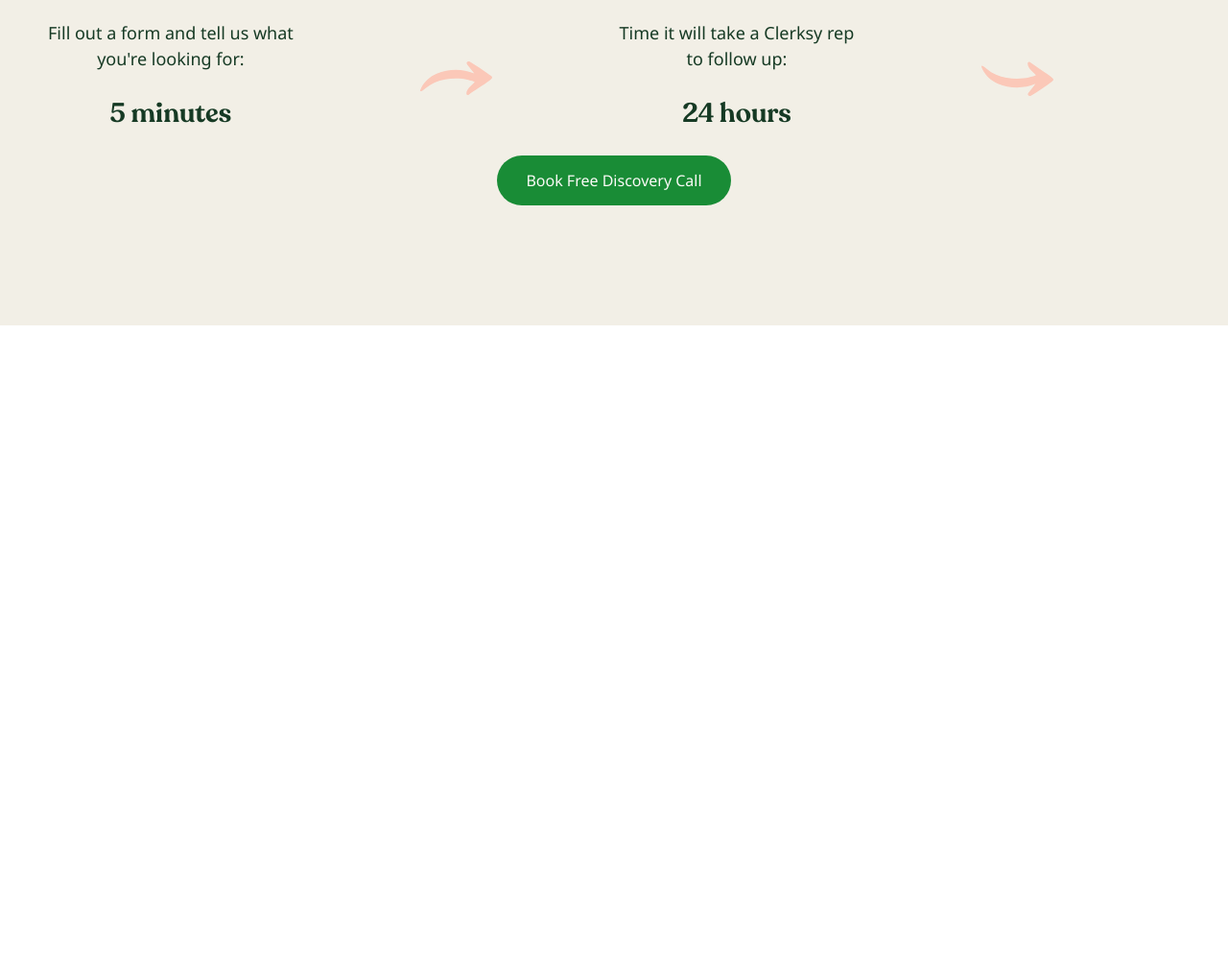
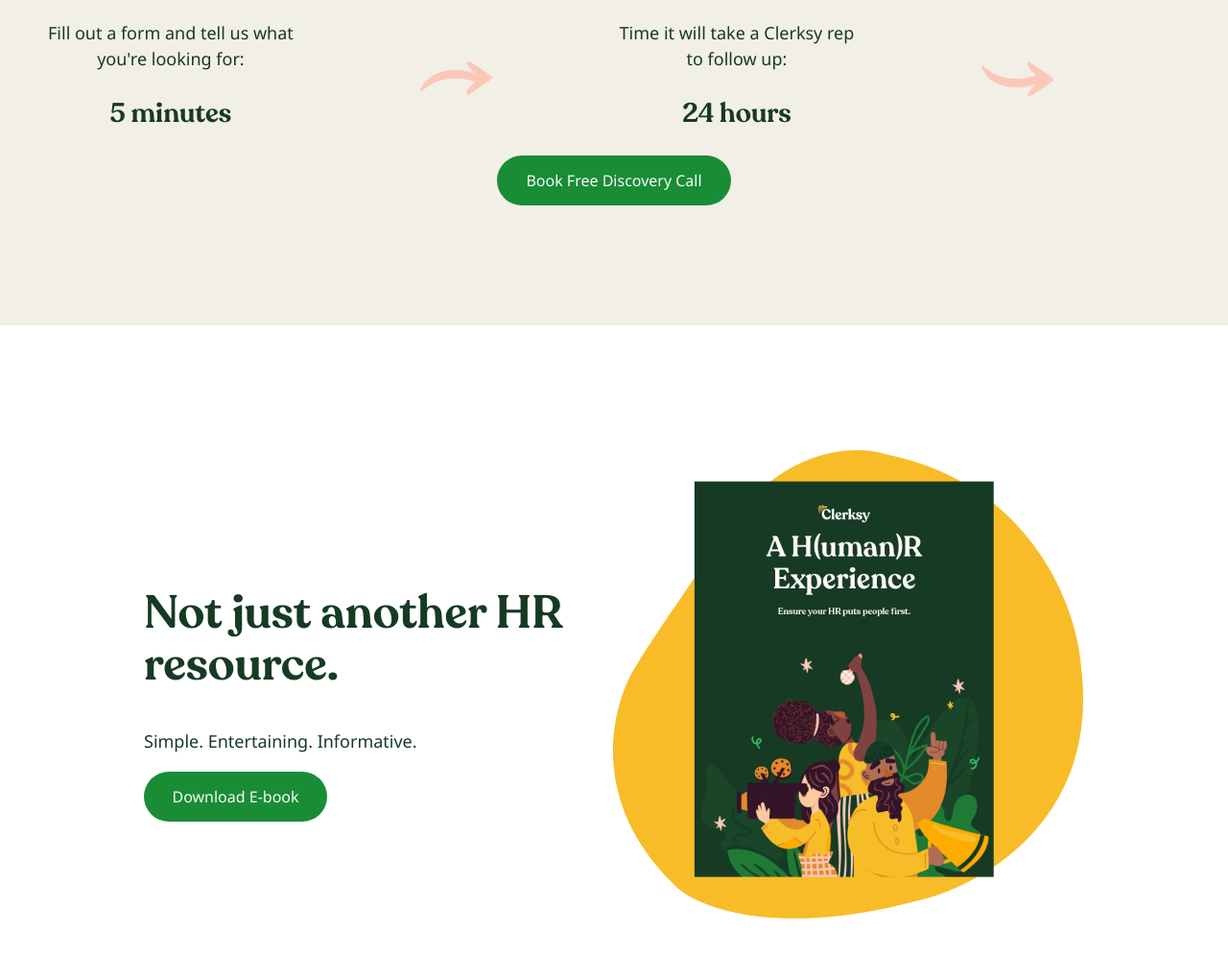
Before and after one commit to Merfy1/Cherksy, a plain HTML site: page index.html in a window 1280 px wide. Shown: the part 5331-6326 px from the top of the page at 96% size. Before the commit the page ends 5670 px from the top, so only its background shows below. Drawn offline with Linux system fonts and the light colour scheme.

Commit message:
create: book

```diff
--- a/index.html
+++ b/index.html
@@ -169,5 +169,18 @@
             <button class="stage-button">Book Free Discovery Call</button>
         </div>
     </section>
+    <section class="book">
+        <div class="container">
+            <div class="book-wrapper">
+                <div class="book-info">
+                    <h2 class="book-title">Not just another HR resource.</h2>
+                    <p class="book-title_sub">Simple. Entertaining. Informative.</p>
+                    <button class="book-button">Download E-book</button>
+                </div>
+                <img src="img/book.png" alt="">
+            </div>
+
+        </div>
+    </section>
 </body>
 </html>
--- /dev/null
+++ b/sass/_book.sass
@@ -0,0 +1,29 @@
+.book
+    padding: 120px 0px
+    &-wrapper
+        padding: 0 100px
+        display: flex
+        justify-content: space-between
+        align-items: center
+    &-title
+        font-family: "Recoleta", sans-serif
+        font-weight: 600
+        font-size: 48px
+        color: #163A24
+        line-height: 54px
+        &_sub
+            color: #163A24
+            font-family: "Noto Sans", sans-serif
+            font-weight: 400
+            font-size: 18px
+            line-height: 27px
+    &-button
+        width: 191px
+        height: 52px
+        background-color: #198C36
+        border: none
+        color: #FBFAF7
+        border-radius: 160px
+        font-family: "Noto Sans", sans-serif
+        font-weight: 400
+        font-size: 16px
--- a/sass/style.sass
+++ b/sass/style.sass
@@ -5,3 +5,4 @@
 @import "activities"
 @import "together"
 @import "stage"
+@import "book"
```
Also changed, not shown: css/style.css, img/book.png (added), 1 other file.
